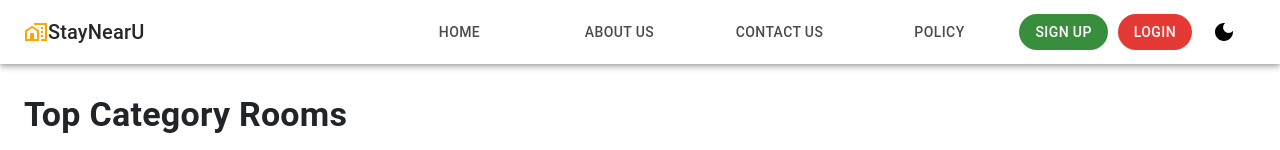
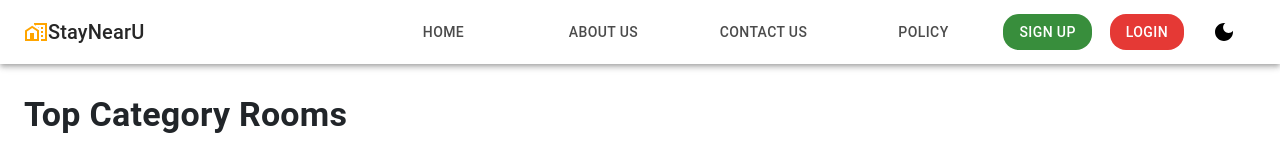
Before and after one commit to kartikG-86/Stay-Near-U, a React (Create React App) app: page / in a window 1280 px wide. Shown: the top 150 px of the page. Built offline with nearby package versions, Linux system fonts and the light colour scheme.

Commit message:
Added List Pg Feature

```diff
--- a/src/Navbar/Buttons.jsx
+++ b/src/Navbar/Buttons.jsx
@@ -1,5 +1,6 @@
 import React from "react";
 import Button from "@mui/material/Button";
+import { Center } from "@chakra-ui/layout";
 
 const Buttons = (prop) => {
   return (
@@ -9,9 +10,11 @@ const Buttons = (prop) => {
         color="secondary"
         style={{
           marginLeft: prop.mrg,
+          marginRight: "8px",
+          justifyContent: Center,
           color: "white",
           backgroundColor: prop.backColor,
-          borderRadius: "2rem",
+          borderRadius: "1rem",
         }}
         onClick={prop.click}
       >
```
